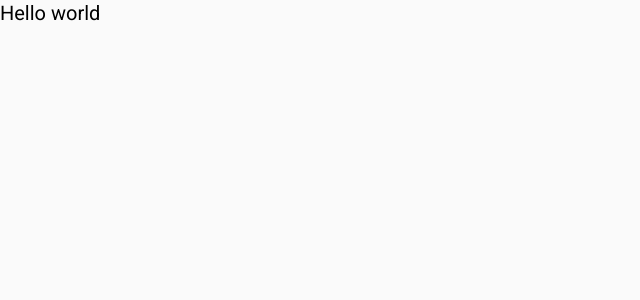
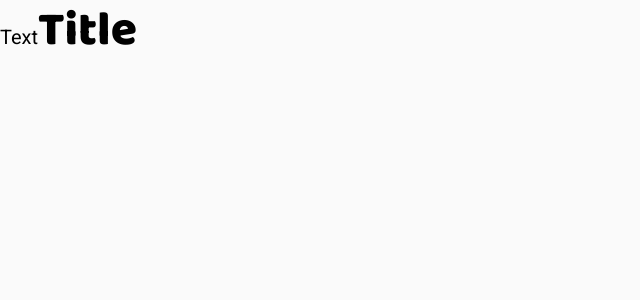
Before and after one commit to o-igor-trentini/ignite-coffee-delivery, a React (Vite) app: page / in a window 1280 px wide. Shown: the top 300 px of the page, without its empty margins (0-640 px from the left). Built offline with nearby package versions, Linux system fonts and the light colour scheme.

Commit message:
feat: Componente de titulo

```diff
--- a/src/components/App.tsx
+++ b/src/components/App.tsx
@@ -1,13 +1,16 @@
 import { FC } from 'react';
 import '../styles/main.css';
 import { Text } from './ui/Text';
+import { Title } from './ui/Title';
 
 export const App: FC = () => {
     return (
         <div>
             <Text size="lg" weight="regular">
-                Hello world
+                Text
             </Text>
+
+            <Title size="xl">Title</Title>
         </div>
     );
 };
--- /dev/null
+++ b/src/components/ui/Title/index.module.css
@@ -0,0 +1,31 @@
+/*Default*/
+.title {
+    font-family: 'Baloo 2', cursive;
+    line-height: 1.3;
+}
+
+/*Size*/
+.titleXl {
+    font-size: 3rem;
+    font-weight: 800;
+}
+
+.titleLg {
+    font-size: 2rem;
+    font-weight: 800;
+}
+
+.titleMd {
+    font-size: 1.5rem;
+    font-weight: 800;
+}
+
+.titleSm {
+    font-size: 1.25rem;
+    font-weight: bold;
+}
+
+.titleXs {
+    font-size: 1.125rem;
+    font-weight: bold;
+}
--- /dev/null
+++ b/src/components/ui/Title/index.tsx
@@ -0,0 +1,23 @@
+import { FC, ReactNode } from 'react';
+import styles from './index.module.css';
+
+type TextSize = 'xs' | 'sm' | 'md' | 'lg' | 'xl';
+
+interface TextProps {
+    children: ReactNode;
+    size: TextSize;
+}
+
+export const Title: FC<TextProps> = ({ children, size }) => {
+    const sizeClassName: Record<TextSize, string> = {
+        xs: styles.titleXs,
+        sm: styles.textSm,
+        md: styles.textMd,
+        lg: styles.textLg,
+        xl: styles.titleXl,
+    };
+
+    const className = `${styles.title} ${sizeClassName[size]}`;
+
+    return <span className={className}>{children}</span>;
+};
```
